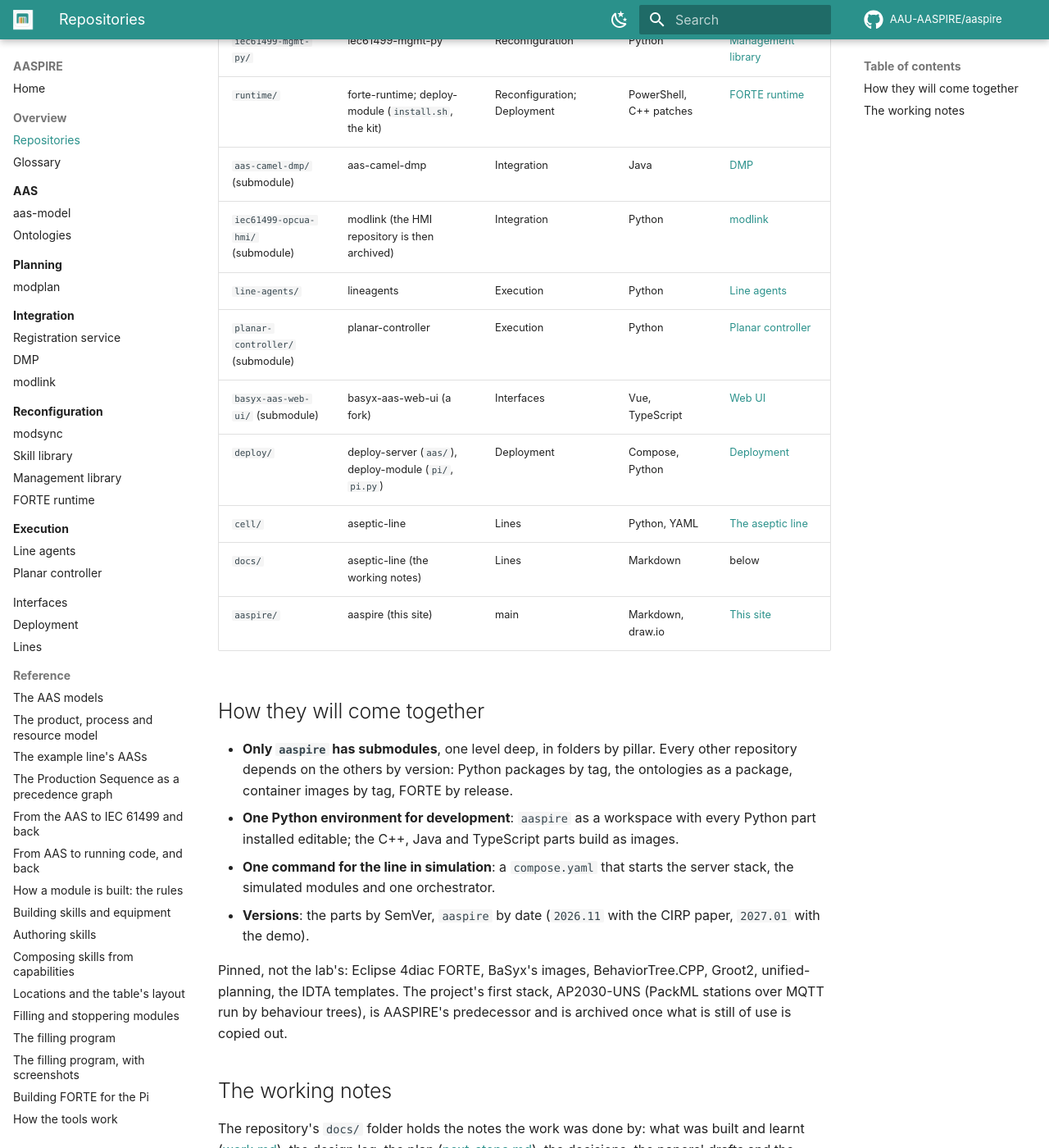
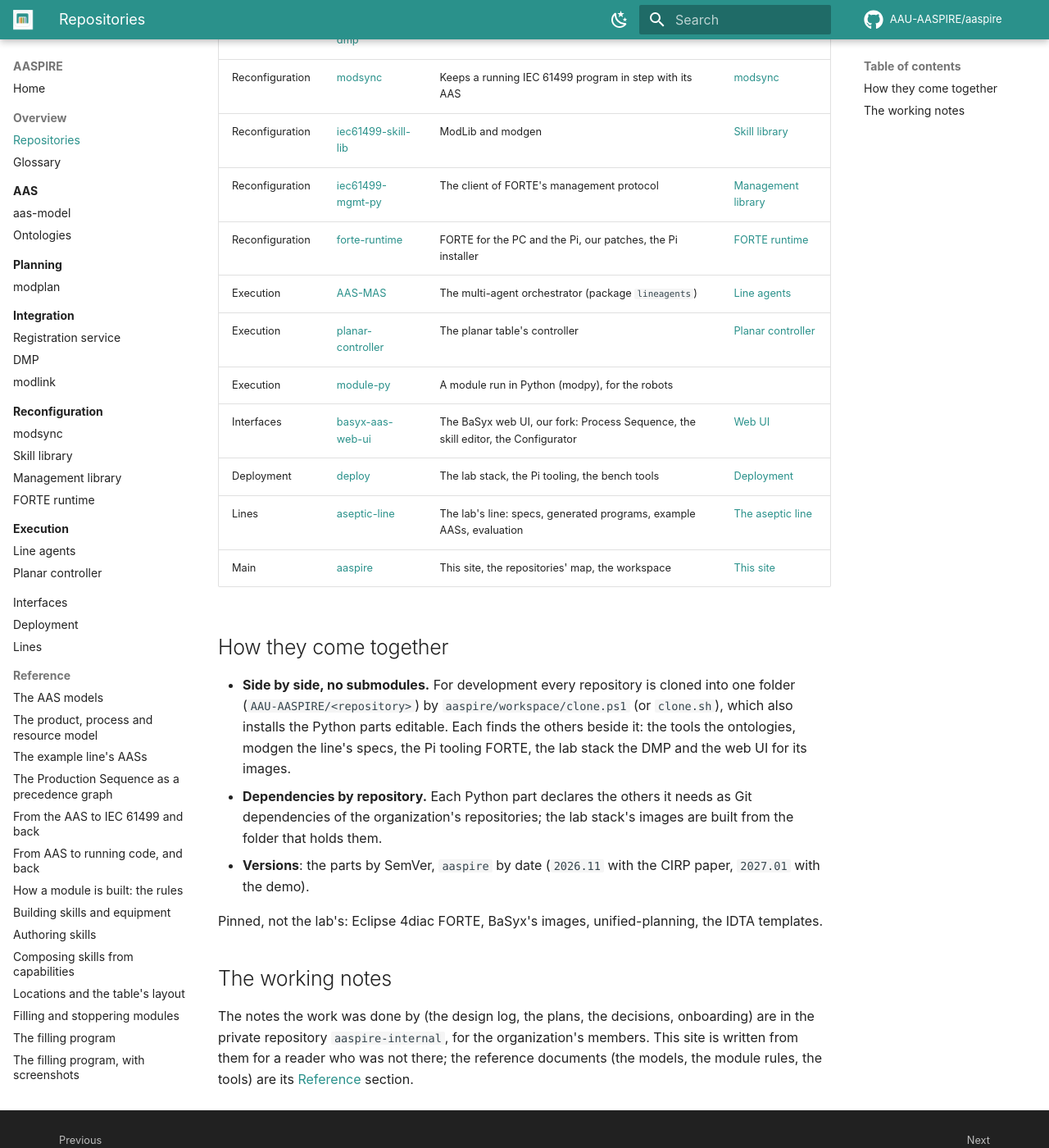
Before and after one commit to AAU-AASPIRE/aaspire, an MkDocs documentation site: the page built from docs/overview/repositories.md, in a window 1280 px wide and 1400 px high, scrolled down 1049 px. Shown: the whole window at 82% size. Built offline with MkDocs 1.6.1 and Material for MkDocs 9.7.7, drawn with Linux system fonts in a browser that asks for light colours; comment, search, counter and statistics services are not loaded; some of the changed text lies outside the part shown.

Commit message:
Repositories page: the organization as it is, side by side, no submodules

```diff
--- a/docs/overview/repositories.md
+++ b/docs/overview/repositories.md
@@ -1,57 +1,51 @@
 # Repositories
 
-All of AASPIRE's parts that the lab builds still share one repository,
-[iec61499-mgmt-py](https://github.com/AAU-AASPIRE/aaspire). Each top-level folder
-there is a future repository of the GitHub organization `AAU-AASPIRE`, or part of one. The split
-waits until after the CIRP paper (18 November 2026); until then the folder is where the code is.
+AASPIRE is a set of repositories in the GitHub organization
+[AAU-AASPIRE](https://github.com/AAU-AASPIRE), one per part, grouped by pillar. Until 24 November 2026
+they shared one repository (AAUSmartProductionLab/iec61499-mgmt-py); each part was copied out with its
+history.
 
 <figure markdown="span">
-  [![Each folder of the repository today, an arrow to the repositories it becomes, coloured by
-  pillar](../figures/repository-map.png)](../figures/repository-map.png)
-  <figcaption>Folders today (left) and the repositories they become (right), in their pillars'
-  colours. Submodules are other repositories already; aaspire is the main repository, with this site.</figcaption>
+  [![The repositories of AAU-AASPIRE by pillar, and where each came from](../figures/repository-map.png)](../figures/repository-map.png)
+  <figcaption>The repositories by pillar, in the pillars' colours, and where each came from.</figcaption>
 </figure>
 
-| Folder | Becomes | Pillar | Language | Page |
-| --- | --- | --- | --- | --- |
-| `aas-model/` (submodule) | aas-model | AAS | Python | [aas-model](../aas/aas-model.md) |
-| `ontology/` | ontologies | AAS | Turtle, SHACL | [Ontologies](../aas/ontologies.md) |
-| `iec61499-skill-lib/` | iec61499-skill-lib; skill-model (`modgen.spec`) | Reconfiguration; AAS | Python, 4diac XML | [Skill library](../reconfiguration/skill-lib.md) |
-| `aas61499-tools/` | modsync, modplan, registration-service (`modreg`); skill-model | Reconfiguration, Planning, Integration | Python | [modsync](../reconfiguration/modsync.md), [modplan](../planning/modplan.md), [registration](../integration/registration.md) |
-| `iec61499-mgmt-py/` | iec61499-mgmt-py | Reconfiguration | Python | [Management library](../reconfiguration/mgmt.md) |
-| `runtime/` | forte-runtime; deploy-module (`install.sh`, the kit) | Reconfiguration; Deployment | PowerShell, C++ patches | [FORTE runtime](../reconfiguration/runtime.md) |
-| `aas-camel-dmp/` (submodule) | aas-camel-dmp | Integration | Java | [DMP](../integration/dmp.md) |
-| `iec61499-opcua-hmi/` (submodule) | modlink (the HMI repository is then archived) | Integration | Python | [modlink](../integration/modlink.md) |
-| `line-agents/` | lineagents | Execution | Python | [Line agents](../execution/agents.md) |
-| `planar-controller/` (submodule) | planar-controller | Execution | Python | [Planar controller](../execution/planar-controller.md) |
-| `basyx-aas-web-ui/` (submodule) | basyx-aas-web-ui (a fork) | Interfaces | Vue, TypeScript | [Web UI](../interfaces/web-ui.md) |
-| `deploy/` | deploy-server (`aas/`), deploy-module (`pi/`, `pi.py`) | Deployment | Compose, Python | [Deployment](../deployment/deploy.md) |
-| `cell/` | aseptic-line | Lines | Python, YAML | [The aseptic line](../lines/aseptic-line.md) |
-| `docs/` | aseptic-line (the working notes) | Lines | Markdown | below |
-| `aaspire/` | aaspire (this site) | main | Markdown, draw.io | [This site](../how-to/this-site.md) |
+| Pillar | Repository | What it is | Page |
+| --- | --- | --- | --- |
+| AAS | [ontologies](https://github.com/AAU-AASPIRE/ontologies) | ARSO, APSO, AProSO, PPRL and the vocabulary | [Ontologies](../aas/ontologies.md) |
+| AAS | [aas-model](https://github.com/AAU-AASPIRE/aas-model) | The lab's AAS model: types, templates, instances (a placeholder until it merges upstream) | [aas-model](../aas/aas-model.md) |
+| Planning | [modplan](https://github.com/AAU-AASPIRE/modplan) | Plans a new skill from a module's capabilities | [modplan](../planning/modplan.md) |
+| Integration | [modreg](https://github.com/AAU-AASPIRE/modreg) | Builds, checks, derives and publishes the AASs; the registration and skill service | [Registration service](../integration/registration.md) |
+| Integration | [modlink](https://github.com/AAU-AASPIRE/modlink) | Runs a module's skills over OPC UA from its AAS | [modlink](../integration/modlink.md) |
+| Integration | [aas-camel-dmp](https://github.com/AAU-AASPIRE/aas-camel-dmp) | The data-mapping processor (Tristan's, moving here) | [DMP](../integration/dmp.md) |
+| Reconfiguration | [modsync](https://github.com/AAU-AASPIRE/modsync) | Keeps a running IEC 61499 program in step with its AAS | [modsync](../reconfiguration/modsync.md) |
+| Reconfiguration | [iec61499-skill-lib](https://github.com/AAU-AASPIRE/iec61499-skill-lib) | ModLib and modgen | [Skill library](../reconfiguration/skill-lib.md) |
+| Reconfiguration | [iec61499-mgmt-py](https://github.com/AAU-AASPIRE/iec61499-mgmt-py) | The client of FORTE's management protocol | [Management library](../reconfiguration/mgmt.md) |
+| Reconfiguration | [forte-runtime](https://github.com/AAU-AASPIRE/forte-runtime) | FORTE for the PC and the Pi, our patches, the Pi installer | [FORTE runtime](../reconfiguration/runtime.md) |
+| Execution | [AAS-MAS](https://github.com/AAU-AASPIRE/AAS-MAS) | The multi-agent orchestrator (package `lineagents`) | [Line agents](../execution/agents.md) |
+| Execution | [planar-controller](https://github.com/AAU-AASPIRE/planar-controller) | The planar table's controller | [Planar controller](../execution/planar-controller.md) |
+| Execution | [module-py](https://github.com/AAU-AASPIRE/module-py) | A module run in Python (modpy), for the robots | |
+| Interfaces | [basyx-aas-web-ui](https://github.com/AAU-AASPIRE/basyx-aas-web-ui) | The BaSyx web UI, our fork: Process Sequence, the skill editor, the Configurator | [Web UI](../interfaces/web-ui.md) |
+| Deployment | [deploy](https://github.com/AAU-AASPIRE/deploy) | The lab stack, the Pi tooling, the bench tools | [Deployment](../deployment/deploy.md) |
+| Lines | [aseptic-line](https://github.com/AAU-AASPIRE/aseptic-line) | The lab's line: specs, generated programs, example AASs, evaluation | [The aseptic line](../lines/aseptic-line.md) |
+| Main | [aaspire](https://github.com/AAU-AASPIRE/aaspire) | This site, the repositories' map, the workspace | [This site](../how-to/this-site.md) |
 
-## How they will come together
+## How they come together
 
-- **Only `aaspire` has submodules**, one level deep, in folders by pillar. Every other repository
-  depends on the others by version: Python packages by tag, the ontologies as a package, container
-  images by tag, FORTE by release.
-- **One Python environment for development**: `aaspire` as a workspace with every Python part
-  installed editable; the C++, Java and TypeScript parts build as images.
-- **One command for the line in simulation**: a `compose.yaml` that starts the server stack, the
-  simulated modules and one orchestrator.
+- **Side by side, no submodules.** For development every repository is cloned into one folder
+  (`AAU-AASPIRE/<repository>`) by `aaspire/workspace/clone.ps1` (or `clone.sh`), which also installs the
+  Python parts editable. Each finds the others beside it: the tools the ontologies, modgen the line's
+  specs, the Pi tooling FORTE, the lab stack the DMP and the web UI for its images.
+- **Dependencies by repository.** Each Python part declares the others it needs as Git dependencies
+  of the organization's repositories; the lab stack's images are built from the folder that holds them.
 - **Versions**: the parts by SemVer, `aaspire` by date (`2026.11` with the CIRP paper, `2027.01` with
   the demo).
 
-Pinned, not the lab's: Eclipse 4diac FORTE, BaSyx's images, BehaviorTree.CPP, Groot2,
-unified-planning, the IDTA templates. The project's first stack, AP2030-UNS (PackML stations over MQTT
-run by behaviour trees), is AASPIRE's predecessor and is archived once what is still of use is copied
-out.
+Pinned, not the lab's: Eclipse 4diac FORTE, BaSyx's images, unified-planning, the IDTA templates.
 
 ## The working notes
 
-The repository's `docs/` folder holds the notes the work was done by: what was built and learnt
-([work.md](https://github.com/AAU-AASPIRE/aaspire-internal/blob/main/docs/work.md)), the
-design log, the plan ([next-steps.md](https://github.com/AAU-AASPIRE/aaspire-internal/blob/main/docs/next-steps.md)),
-the decisions, the papers' drafts and the figures. They stay with the line; this site is written from
-them for a reader who was not there. The plan for the framework, its repositories and this site is
-[framework-plan.md](https://github.com/AAU-AASPIRE/aaspire-internal/blob/main/docs/framework-plan.md).
+The notes the work was done by (the design log, the plans, the decisions, onboarding) are in the
+private repository `aaspire-internal`, for the organization's members. This site is written from them
+for a reader who was not there; the reference documents (the models, the module rules, the tools) are
+its [Reference](../reference/aas-models.md) section.
```
